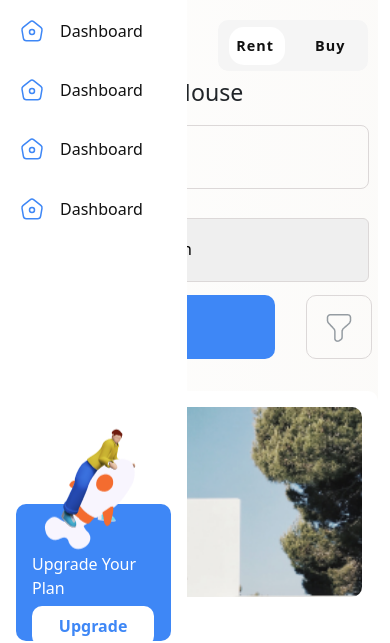
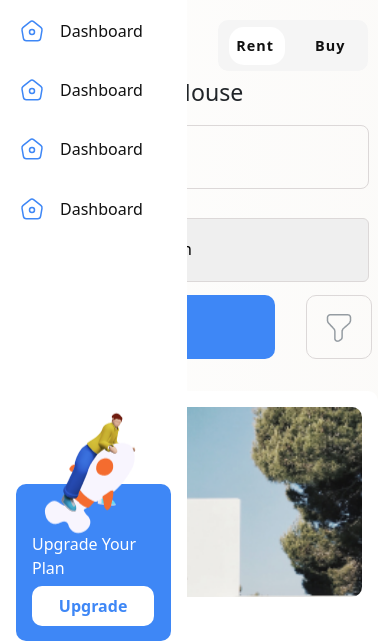
Before and after one commit to nahz-ay/HTIC_test, a plain HTML site: page index.html in a window 390 px wide. Both pictures are taken after a click on the element "III". Shown: the part 194-837 px from the top of the page. Drawn offline with nearby package versions, Linux system fonts and the light colour scheme; files that its build step writes are made by us from their sources; animation ran at ten frames a second.

Commit message:
btn fix sidebar

```diff
--- a/dist/css/main.css
+++ b/dist/css/main.css
@@ -896,13 +896,13 @@ img {
   .layoutMain .sideNav_layout .upgradePlanDiv .bgDiv {
     background: #3E87F6;
     padding: 1rem;
-    height: 137px;
+    height: 157px;
     border-radius: 10px;
     margin: 0 1rem;
   }
   .layoutMain .sideNav_layout .upgradePlanDiv .bgDiv img {
     position: absolute;
-    bottom: 3.85rem;
+    bottom: 4.85rem;
     animation: rocket 7s ease-in-out infinite;
   }
   .layoutMain .sideNav_layout .upgradePlanDiv .bgDiv .text {
--- a/dist/scss/home.scss
+++ b/dist/scss/home.scss
@@ -753,13 +753,13 @@ img{cursor: pointer;}
             .bgDiv{
                 background: $theme-color;
                 padding: 1rem;
-                height: 137px;
+                height: 157px;
                 border-radius: 10px;
                 margin: 0 1rem;
 
                 img{
                     position: absolute;
-                    bottom: 3.85rem;
+                    bottom: 4.85rem;
                     animation: rocket 7s ease-in-out infinite;
                 }
                 .text{
```
